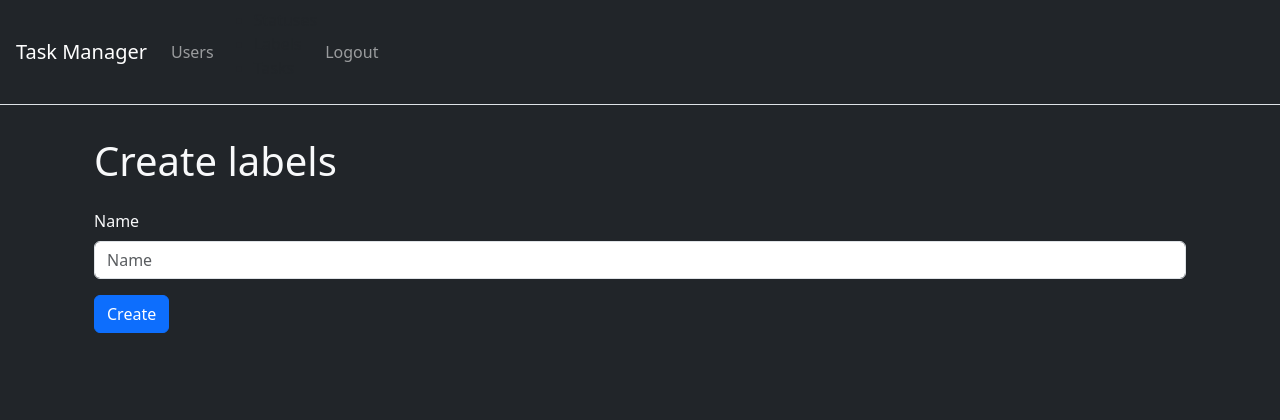
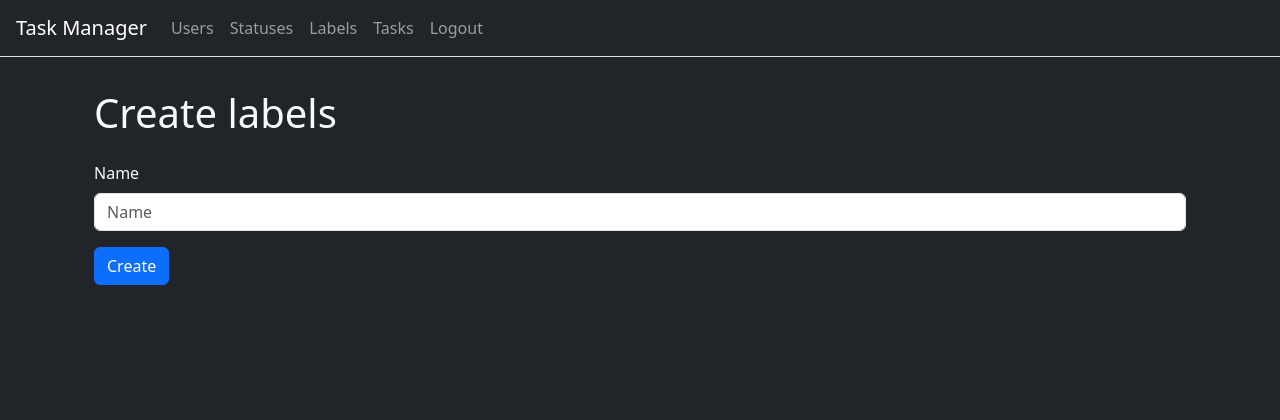
Before and after one commit to FrissonFrisson/python-project-52, a Django app: page /labels/create/ in a window 1280 px wide. Shown: the top 420 px of the page. Run offline with Django 5.2, Linux system fonts and the light colour scheme; a user stored in the database is signed in; some libraries are stand-ins or nearby versions.

Commit message:
fix problem with logout

```diff
--- a/task_manager/templates/base.html
+++ b/task_manager/templates/base.html
@@ -27,7 +27,7 @@
         </li>
       </ul>
         {% if user.is_authenticated %}
-      <ul>
+      <ul class="navbar-nav">
         <li class="nav-item">
           <a class="nav-link" href="/statuses/">{% trans 'Statuses' %}</a>
         </li>
--- a/task_manager/users/views.py
+++ b/task_manager/users/views.py
@@ -1,5 +1,3 @@
-from django.http.request import HttpRequest as HttpRequest
-from django.http.response import HttpResponse as HttpResponse
 from django.urls import reverse_lazy
 from django.views.generic.edit import CreateView, UpdateView, DeleteView
 from django.utils.translation import gettext_lazy as _
```
